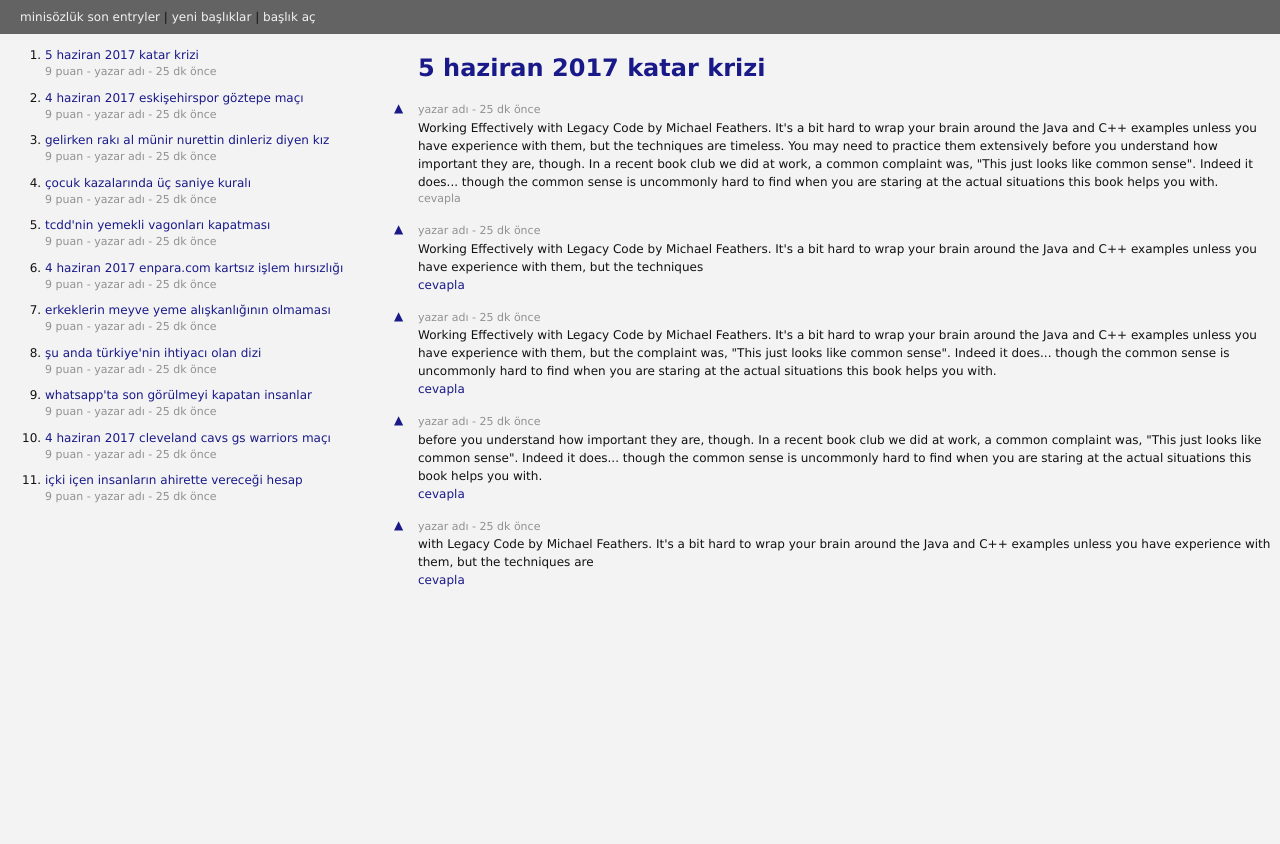
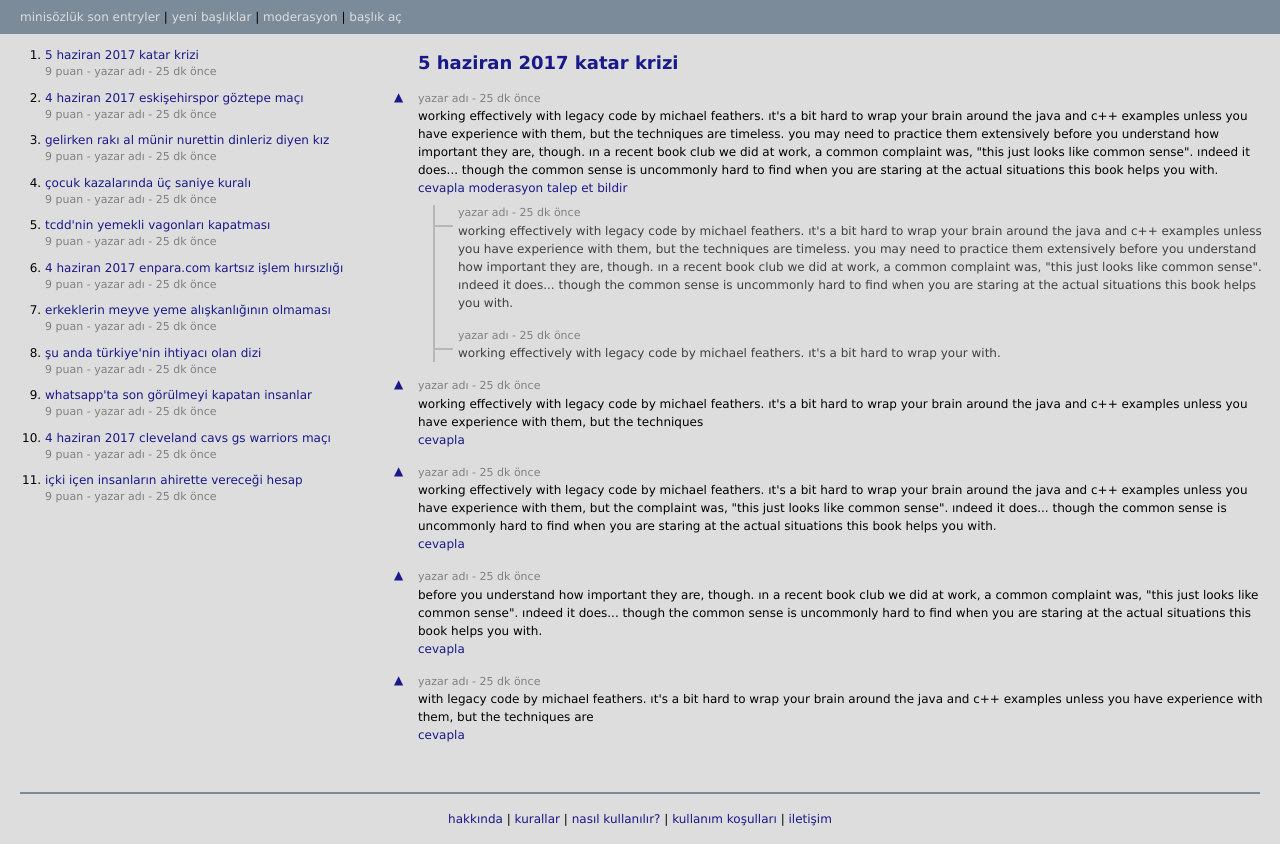
Before and after one commit to weboloper/sozluk, a PHP site: page / in a window 1280 px wide. Before the commit the page ends 587 px from the top, so only its background shows below. Run offline with PHP 8.4, Linux system fonts and the light colour scheme.

Commit message:
added comment system and rules

```diff
--- a/css/style.css
+++ b/css/style.css
@@ -2,9 +2,10 @@
   font-family: Verdana, Geneva, sans-serif;
   font-size: 12px;
   line-height: 1.5;
-  background-color: #f3f3f3;
-  color: #111;
-  margin: 0; }
+  background-color: #ddd;
+  color: #000;
+  margin: 0;
+  text-transform: lowercase; }
 
 a {
   color: #191989;
@@ -18,10 +19,10 @@
   margin: 0 auto; }
 
 #header {
-  background-color: #636363;
+  background-color: #7b8b99;
   padding: .5rem; }
   #header a {
-    color: #f3f3f3; }
+    color: #ddd; }
 
 #row {
   display: -webkit-box;
@@ -61,14 +62,43 @@
     position: absolute;
     left: -1.5rem;
     top: -3px; }
+  #entry-list ul {
+    list-style: none;
+    position: relative;
+    color: #404040;
+    margin-top: .5rem; }
+    #entry-list ul:before {
+      content: " ";
+      height: 100%;
+      width: 2px;
+      left: 15px;
+      background-color: #b7b7b7;
+      display: block;
+      position: absolute;
+      top: 0; }
+    #entry-list ul li:before {
+      content: " ";
+      height: 2px;
+      width: 20px;
+      left: -25px;
+      background-color: #b7b7b7;
+      display: block;
+      position: absolute;
+      top: 20px; }
 
 .entry-meta {
-  color: #919191;
+  color: gray;
   font-size: 11px; }
   .entry-meta a {
-    color: #919191; }
+    color: gray; }
 
 #post-list li {
   margin-bottom: .5rem; }
 
+footer {
+  margin-top: 2rem;
+  padding: 1rem 0;
+  text-align: center;
+  border-top: 2px solid #7b8b99; }
+
 /*# sourceMappingURL=style.css.map */
--- a/index.html
+++ b/index.html
@@ -12,16 +12,16 @@
 	</head>
 	<body>
 
-		<div id="header">
+		<header id="header">
 			<div id="header-inner">
-				<a id="logo" href="#">minisözlük</a> <a href="#">son entryler</a> | <a href="#">yeni başlıklar</a> | <a href="#">başlık aç</a>
+				<a id="logo" href="#">minisözlük</a> <a href="#">son entryler</a> | <a href="#">yeni başlıklar</a> | <a href="#">moderasyon</a> | <a href="#">başlık aç</a>
 			</div>
-		</div>
+		</header>
 
 		<div id="container">
 
 			<div id="row">
-				<div id="sol-frame">
+				<aside id="sol-frame">
 					<ol id="post-list">
 						<li>
 							<a href="#">5 haziran 2017 katar krizi </a>
@@ -68,8 +68,8 @@
 							<div class="entry-meta">9 puan - <a href="#">yazar adı</a> - 25 dk önce</div>
 						</li>
 					</ol>
-				</div>
-				<div id="content">
+				</aside>
+				<section id="content">
 					<h1><a href="#">5 haziran 2017 katar krizi</a></h1>
 
 					 <ul id="entry-list">
@@ -78,7 +78,20 @@
 					 		<div class="entry-meta"><a href="#">yazar adı</a> - 25 dk önce</div>
 					 		<div class="entry-content">Working Effectively with Legacy Code by Michael Feathers. It's a bit hard to wrap your brain around the Java and C++ examples unless you have experience with them, but the techniques are timeless. You may need to practice them extensively before you understand how important they are, though. In a recent book club we did at work, a common complaint was, "This just looks like common sense". Indeed it does... though the common sense is uncommonly hard to find when you are staring at the actual situations this book helps you with.
 					 		</div>
-					 		<div class="entry-meta"><a href="#">cevapla</a></div>
+					 		<div class="entry-footer"><a href="#">cevapla</a> <a href="#">moderasyon talep et</a> <a href="#">bildir</a>
+					 			<ul>
+						 			<li>
+	 							 		<div class="entry-meta"><a href="#">yazar adı</a> - 25 dk önce</div>
+								 		<div class="entry-content">Working Effectively with Legacy Code by Michael Feathers. It's a bit hard to wrap your brain around the Java and C++ examples unless you have experience with them, but the techniques are timeless. You may need to practice them extensively before you understand how important they are, though. In a recent book club we did at work, a common complaint was, "This just looks like common sense". Indeed it does... though the common sense is uncommonly hard to find when you are staring at the actual situations this book helps you with.
+								 		</div>
+	 							 	</li>
+	 							 	<li>
+	 							 		<div class="entry-meta"><a href="#">yazar adı</a> - 25 dk önce</div>
+								 		<div class="entry-content">Working Effectively with Legacy Code by Michael Feathers. It's a bit hard to wrap your  with.
+								 		</div>
+	 							 	</li>
+ 							 	</ul>
+					 		</div>
 					 	</li>
 
 					 	<li>
@@ -115,7 +128,16 @@
 
 					 </ul>
 				</div>
-			</div>
+			</section>
+
+			<footer>
+				 <a href="#">hakkında</a> |
+				 <a href="#">kurallar</a> |
+				 <a href="#">nasıl kullanılır?</a> |
+				 <a href="#">kullanım koşulları</a> |
+				 <a href="#">iletişim</a>
+			</footer>
+
 		</div>
 	</body>
 </html>
--- a/scss/style.scss
+++ b/scss/style.scss
@@ -7,10 +7,10 @@
 $line-height-base: 1.5 !default;
 $spacing-base: 1.5em !default;
 
-$base-bg: #f3f3f3;
-$text-color: #111;
+$base-bg: #ddd;
+$text-color: #000;
 $link-color: #191989;
-$dark-bg: #636363;
+$dark-bg: #7b8b99;
 
 body {
 	font-family:  $font-family-base;
@@ -19,6 +19,7 @@
     background-color: $base-bg;
     color: $text-color;
     margin: 0;
+    text-transform: lowercase;
 }
 
 a {
@@ -88,6 +89,39 @@
         left: -1.5rem;
         top:-3px;
     }
+
+    ul {
+        list-style: none;
+        position: relative;
+        color: lighten($text-color,25%);
+        margin-top: .5rem;
+
+        &:before {
+                content: " ";
+                height: 100%;
+                width: 2px;
+                left: 15px;
+                background-color: darken($base-bg,15%);
+                display: block;
+                position: absolute;
+                top: 0;
+            }
+
+        li {
+
+            &:before {
+                content: " ";
+                height: 2px;
+                width: 20px;
+                left: -25px;
+                background-color: darken($base-bg,15%);
+                display: block;
+                position: absolute;
+                top: 20px;
+            }
+
+        }
+    }
 }
 .entry-meta {
     color: lighten($text-color,50%);
@@ -103,3 +137,11 @@
         margin-bottom: .5rem;
     }
 }
+
+footer {
+    margin-top: 2rem;
+    padding: 1rem 0;
+     text-align: center;
+     border-top: 2px solid $dark-bg;
+
+}
```
Also changed, not shown: rules.txt (added, +11 -0 lines), 1 other file.
